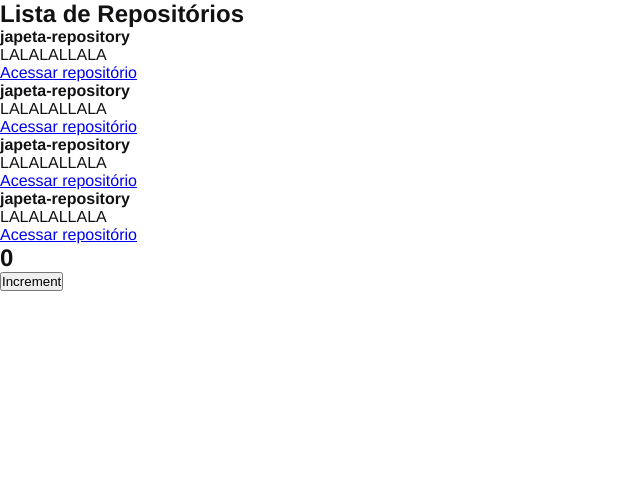
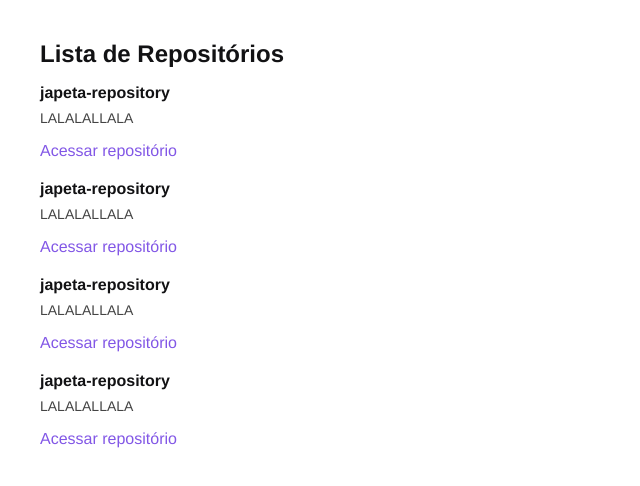
Before and after one commit to felipeevalerio/github-explorer, a React app: page / in a window 1280 px wide. Shown: the top 486 px of the page, without its empty margins (0-640 px from the left). Built offline with nearby package versions, Linux system fonts and the light colour scheme.

Commit message:
remove-counter && create repositories.scss

```diff
--- a/package.json
+++ b/package.json
@@ -16,11 +16,13 @@
     "@babel/core": "^7.13.14",
     "@babel/preset-env": "^7.13.12",
     "@babel/preset-react": "^7.13.13",
+    "@pmmmwh/react-refresh-webpack-plugin": "^0.4.3",
     "babel-loader": "^8.2.2",
     "cross-env": "^7.0.3",
     "css-loader": "^5.2.0",
     "html-webpack-plugin": "^5.3.1",
     "node-sass": "^5.0.0",
+    "react-refresh": "^0.10.0",
     "sass-loader": "^11.0.1",
     "style-loader": "^2.0.0",
     "webpack": "^5.30.0",
--- a/src/App.jsx
+++ b/src/App.jsx
@@ -1,13 +1,9 @@
 import "./styles/global.scss"
 import { RepositoryList } from "./components/RepositoryList"
-import { Counter } from "./components/Counter"
 
 export function App(){
 
     return (
-        <div>
-            <RepositoryList />
-            <Counter />
-        </div>
+        <RepositoryList />
     )
 }
--- a/src/components/Counter.jsx
+++ /dev/null
@@ -1,17 +0,0 @@
-import { useState } from "react"
-
-// use =>  hook
-
-export function Counter(){
-    const [counter,setCounter] = useState(0) // set => Usado como padrão para estados
-    function increment(){
-        setCounter(counter + 1)
-    }
-
-    return (
-        <div>
-            <h2>{counter}</h2>
-            <button type="button" onClick={increment}>Increment</button>
-        </div>
-    )
-}
--- a/src/components/RepositoryList.jsx
+++ b/src/components/RepositoryList.jsx
@@ -1,4 +1,5 @@
 import { RepositoryItem } from "./RepositoryItem"
+import "../styles/repositories.scss"
 
 const repository = {
     name:"japeta-repository",
--- /dev/null
+++ b/src/styles/repositories.scss
@@ -0,0 +1,30 @@
+section.repository-list{
+    margin: 40px;
+
+    h1{
+        margin-bottom: 16px;
+    }
+
+    ul{
+        list-style: none;
+
+        li{
+            & + li {
+                margin-top: 20px;
+            }
+
+            p{
+                font-size: 14px;
+                color:#444;
+                margin-top: 8px;
+            }
+
+            a{
+                display: inline-block;
+                margin-top: 16px;
+                text-decoration: none;
+                color: #8257e6;
+            }
+        }
+    }
+}
--- a/webpack.config.js
+++ b/webpack.config.js
@@ -1,5 +1,7 @@
 const path = require("path")
 const HtmlWebpackPlugin = require("html-webpack-plugin")
+const ReactRefreshWebpackPlugin = require("@pmmmwh/react-refresh-webpack-plugin")
+
 
 const isDevelopment = process.env.NODE_ENV !== "production"
 
@@ -15,19 +17,28 @@ module.exports = {
         extensions:[".js",".jsx"],
     },
     devServer: {
-        contentBase: path.resolve(__dirname,"public")
+        contentBase: path.resolve(__dirname,"public"),
+        hot:true
     },
     plugins: [
+        isDevelopment && new ReactRefreshWebpackPlugin(),
         new HtmlWebpackPlugin({
             template:path.resolve(__dirname,"public","index.html"),
         })
-    ],
+    ].filter(Boolean),
     module: {
         rules: [
             {
                 test: /\.jsx$/,
                 exclude: /node_modules/,
-                use:"babel-loader"
+                use:{
+                    loader:"babel-loader",
+                    options:{
+                        plugins:[
+                            isDevelopment && require.resolve("react-refresh/babel")
+                        ].filter(Boolean)
+                    }
+                }
             },
             {
                 test: /\.scss$/,
```
Also changed, not shown: 2 other files (tests, documents, lock files or other folders).
